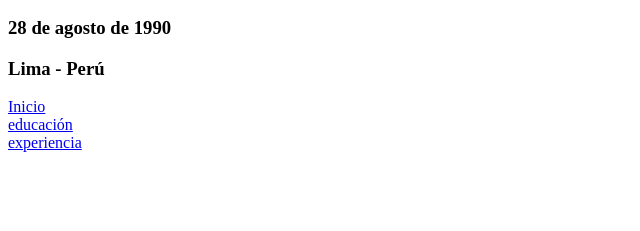
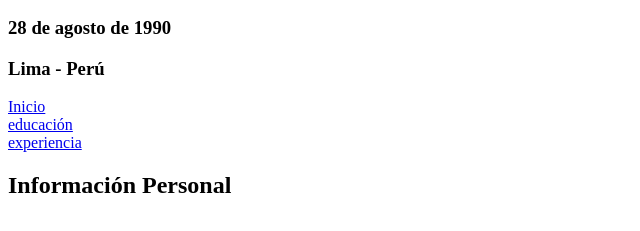
Before and after one commit to luisarha/HTML, a plain HTML site: page index.html in a window 1280 px wide. Shown: the part 247-478 px from the top of the page, without its empty margins (0-640 px from the left). Drawn offline with Linux system fonts and the light colour scheme.

Commit message:
carpeta img con foto .jpg

```diff
--- a/index.html
+++ b/index.html
@@ -26,6 +26,7 @@
         <a href="#">Inicio</a><br>
         <a href="#">educación</a><br>
         <a href="#">experiencia</a><br>
+        <h2>Información Personal</h2>
 
   </body>
 </html>
```
Also changed, not shown: img/foto.jpg (added).
